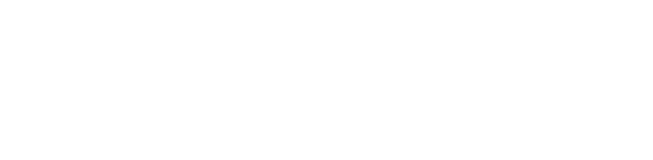
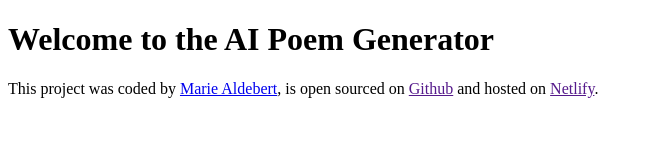
Before and after one commit to maldebert/AI-Poem-Generator-Project, a plain HTML site: page index.html in a window 1280 px wide. Shown: the whole page, without its empty margins (0-653 px from the left). Drawn offline with Linux system fonts and the light colour scheme.

Commit message:
added footer + links

```diff
--- a/index.html
+++ b/index.html
@@ -7,6 +7,14 @@
     <title>AI Poem Generator</title>
   </head>
   <body>
+    <h1>Welcome to the AI Poem Generator</h1>
+    <footer>
+      This project was coded by
+      <a href="https://instagram.com/whatcorinnedid" target="_blank"
+        >Marie Aldebert</a
+      >, is open sourced on <a href="" target="_blank">Github</a> and hosted on
+      <a href="" target="_blank">Netlify</a>.
+    </footer>
     <script src="index.js"></script>
   </body>
 </html>
```
